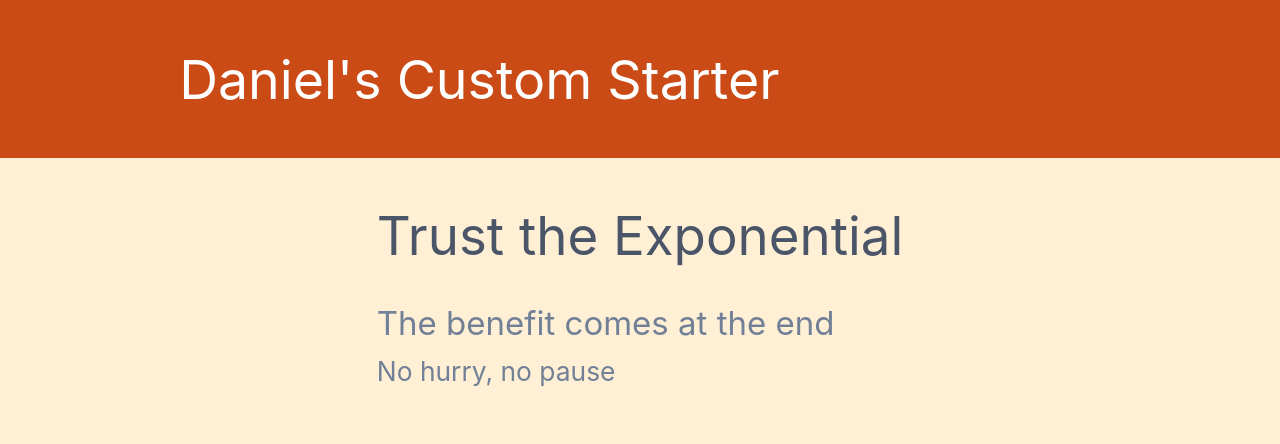
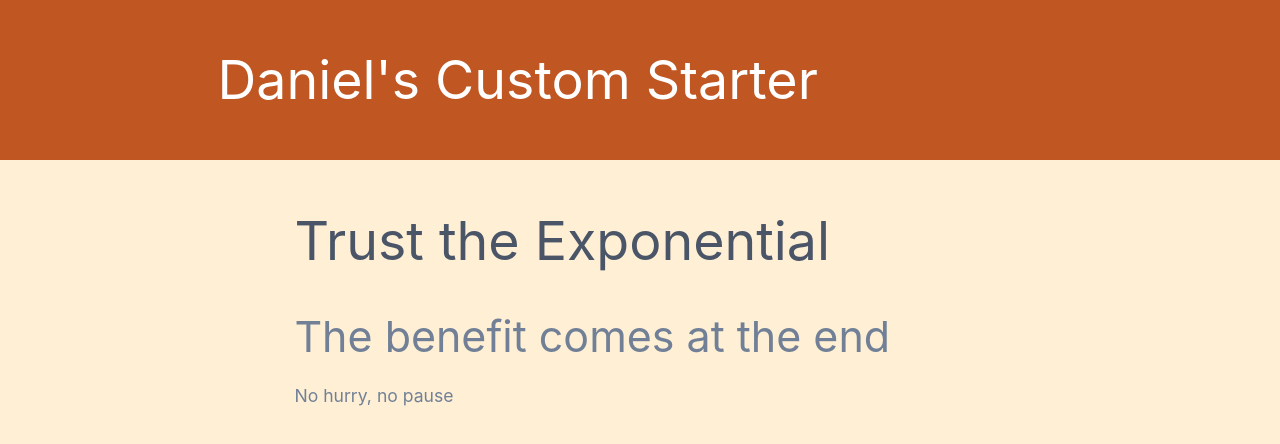
Before and after one commit to mdmartinez/my-gatsby-starter, a Gatsby site: page / in a window 1280 px wide. Built offline with nearby package versions, Linux system fonts and the light colour scheme; Gatsby itself is replaced by a stand-in of ours.

Commit message:
use grid

```diff
--- a/src/components/header.module.css
+++ b/src/components/header.module.css
@@ -1,19 +1,22 @@
 .header {
-  background: #cb4b16;
-  margin-bottom: 1.45rem;
+  grid-area: head;
+
+  @apply bg-orange-700; /* TODO: switch to #cb4b16;  */
+  @apply mb-6;
 
   .container {
-    margin: 0 auto;
-    max-width: 960px;
-    padding: 1.45rem 1.0875rem;
+    @apply m-auto;
+    @apply max-w-5xl;
+    @apply py-6;
+    @apply px-32;
 
     h1 {
-      margin: 0;
+      @apply m-0;
     }
 
     a {
-      color: white;
-      text-decoration: none;
+      @apply no-underline;
+      @apply text-white;
     }
   }
 }
--- a/src/components/layout/layout.jsx
+++ b/src/components/layout/layout.jsx
@@ -2,7 +2,7 @@ import React from 'react';
 import PropTypes from 'prop-types';
 import useSiteMetadata from '../../hooks/use-site-metadata';
 import Header from '../header';
-import { container } from './layout.module.css';
+import { grid, content } from './layout.module.css';
 
 const Layout = ({ children }) => {
   const { title } = useSiteMetadata();
@@ -10,8 +10,8 @@ const Layout = ({ children }) => {
   return (
     <>
       <Header siteTitle={title} />
-      <div className={container}>
-        <main>{children}</main>
+      <div className={grid}>
+        <main className={content}>{children}</main>
       </div>
     </>
   );
--- a/src/components/layout/layout.module.css
+++ b/src/components/layout/layout.module.css
@@ -1,5 +1,18 @@
-.container {
-  display: flex;
-  flex-direction: column;
-  align-items: center;
+.grid {
+  @apply w-screen;
+  @apply max-w-5xl;
+  @apply overflow-x-hidden;
+  @apply m-auto;
+
+  display: grid;
+  grid-template-columns: 200px auto 200px;
+  column-gap: 1rem;
+  grid-template-areas:
+    'head head head'
+    'struct-1 content struct-2'
+    'struct-1 content struct-2';
 }
+
+.content {
+  grid-area: content;
+}
--- a/src/pages/index.jsx
+++ b/src/pages/index.jsx
@@ -6,9 +6,9 @@ import SEO from '../components/seo';
 const IndexPage = () => (
   <Layout>
     <SEO title="Reading" keywords={['daniel martinez', 'blog', 'technology']} />
-    <h1 className="text-5xl text-gray-700">Trust the Exponential</h1>
-    <h2 className="text-3xl text-gray-600">The benefit comes at the end</h2>
-    <p className="text-2xl text-gray-600">No hurry, no pause</p>
+    <h1 className="text-gray-700">Trust the Exponential</h1>
+    <h2 className="text-gray-600">The benefit comes at the end</h2>
+    <p className="text-gray-600">No hurry, no pause</p>
   </Layout>
 );
 
```
Also changed, not shown: .stylelintrc.json.
